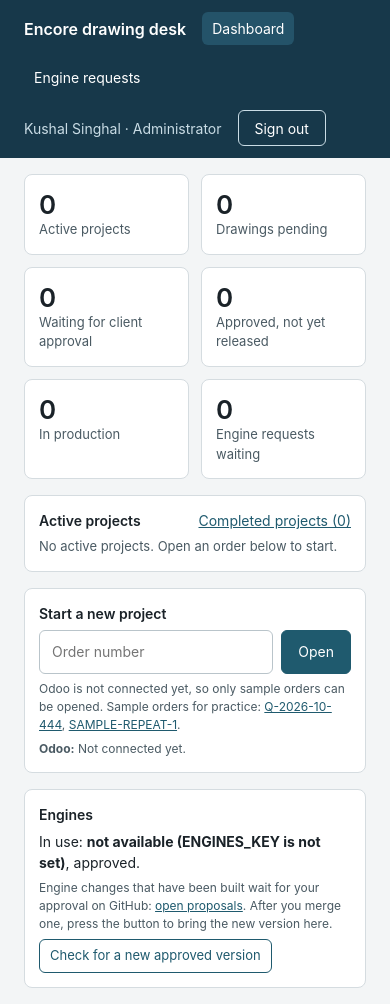
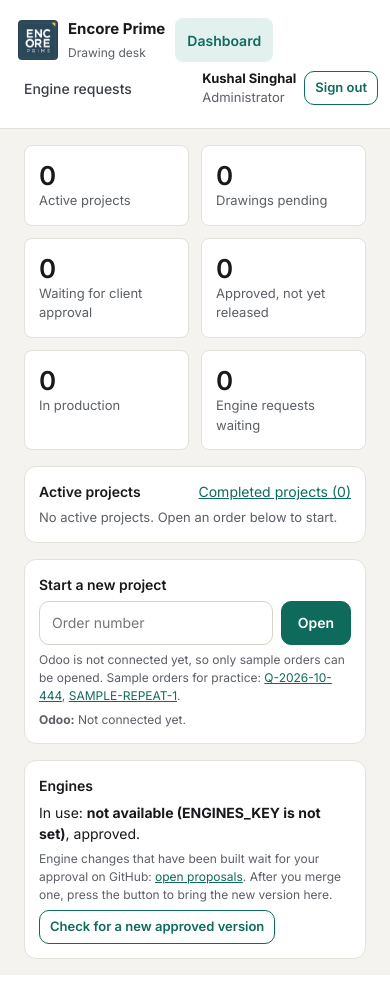
Before and after one commit to kushal881/encore-desk, a FastAPI app: page / in a window 390 px wide. After the commit the page ends 975 px from the top, so only its background shows below. Run offline with FastAPI, Linux system fonts and the light colour scheme; the visitor is signed in with stand-in values (Sample User, id 1).

Commit message:
Shared layout: side menu with Encore logo, Back at the top of each page, design colours
- Side menu (logo, Dashboard, Engine requests for administrators only, name/role, Sign out); stacks on top on a phone
- Back button moves into a page header; still hidden on the dashboard
- Colours and Inter font from docs/ui/UI_BRIEF.md; sign-in page restyled with the logo
- Dashboard 'Engine requests waiting' tile shown to administrators only (decision 7)
- tests/test_layout.py; test_auth updated for the new name/role display
No change to workflow, data or engines.

Co-Authored-By: Claude Opus 5.5 <noreply@anthropic.com>
Claude-Session: https://claude.ai/code/session_01BGvhtyzn6T2P4GbM5hv7iP

```diff
--- a/desk/app.py
+++ b/desk/app.py
@@ -5,6 +5,7 @@ from fastapi import FastAPI, Form, HTTPException, Request, Depends, UploadFile,
 from starlette.middleware.sessions import SessionMiddleware
 from fastapi.responses import HTMLResponse, RedirectResponse, FileResponse
 from fastapi.templating import Jinja2Templates
+from fastapi.staticfiles import StaticFiles
 from sqlalchemy import select
 from . import db, spec, engines, finishes, auth, changes as chg
 import datetime, secrets, io, re
@@ -23,6 +24,7 @@ if auth.ON_SERVER and not os.environ.get("SECRET_KEY"):
     raise RuntimeError("SECRET_KEY must be set on the server")
 app.add_middleware(SessionMiddleware, secret_key=os.environ.get("SECRET_KEY") or secrets.token_urlsafe(32), https_only=auth.ON_SERVER, same_site="lax", max_age=12 * 3600)
 app.include_router(auth.router)
+app.mount("/static", StaticFiles(directory=os.path.join(os.path.dirname(os.path.abspath(__file__)), "static")), name="static")   # logo; no client files here
 db.init()
 engines.start()
 with db.Session() as _s:
--- a/desk/templates/_guide.html
+++ b/desk/templates/_guide.html
@@ -4,12 +4,12 @@
   </ol>
   <div class="nextbar">
     <div style="flex:1 1 320px;min-width:0">
-      <div class="small" style="font-weight:600;color:#0F4C63;letter-spacing:.02em">WHAT TO DO NEXT</div>
+      <div class="small" style="font-weight:600;color:#1D4ED8;letter-spacing:.02em">WHAT TO DO NEXT</div>
       <div style="font-size:18px;font-weight:600">{{ g.title }}</div>
       <div class="sub">{{ g.text }}</div>
     </div>
     {% if g.post %}<form method="post" action="{{ g.post }}"><button class="primary big">{{ g.label }}</button></form>
     {% elif g.label %}<a class="btn primary big" href="{{ g.url }}">{{ g.label }}</a>{% endif %}
   </div>
-  {% if g.warn %}<div class="small" style="padding:8px 16px;background:#FBE4E2;color:#8C1D18;border-radius:0 0 8px 8px">{{ g.warn }}</div>{% endif %}
+  {% if g.warn %}<div class="small" style="padding:8px 16px;background:#FDE8E8;color:#B91C1C;border-radius:0 0 8px 8px">{{ g.warn }}</div>{% endif %}
 </div>
--- a/desk/templates/_next.html
+++ b/desk/templates/_next.html
@@ -1,5 +1,5 @@
     {% if o.stage != 'drawing' %}
-    <div class="card" id="next" style="border-color:#1F5A6E">
+    <div class="card" id="next" style="border-color:#0E6B5C">
       <div class="label">After issue: client approval and release</div>
       {% if o.stage == 'issued' %}
       <div><b>Send the issued drawings to the client for approval.</b></div>
@@ -43,7 +43,7 @@
       <div><b>This project is completed.</b></div>
       <form method="post" action="/orders/{{ o.source_ref }}/step/reopened"><button class="sm">Reopen</button></form>
       {% endif %}
-      {% for st in o.steps|reverse %}{% if loop.first %}<div class="sub small" style="border-top:1px solid #E3E8EB;padding-top:6px">History</div>{% endif %}
+      {% for st in o.steps|reverse %}{% if loop.first %}<div class="sub small" style="border-top:1px solid #EEECE6;padding-top:6px">History</div>{% endif %}
       <div class="sub small">{{ {'issued':'Issued','sent':'Sent to client','approved':'Client approved','released':'Released to production','completed':'Completed','reopened':'Reopened'}[st.kind] }} · {{ st.by }} · {{ st.at|when }}{% if st.note %}<br>{{ st.note }}{% endif %}</div>
       {% endfor %}
     </div>
--- a/desk/templates/_sets.html
+++ b/desk/templates/_sets.html
@@ -4,7 +4,7 @@
     <div class="label">{{ title }}</div>
     <div class="card">
       {% for ps in sets %}{% set l = o.lines|selectattr('id', 'equalto', ps.line_id)|first %}
-      <div class="small" {% if not loop.first %}style="border-top:1px solid #E3E8EB;padding-top:6px"{% endif %}><b>Product {{ l.no }} · {{ l.name.split('(')[0] }}</b>
+      <div class="small" {% if not loop.first %}style="border-top:1px solid #EEECE6;padding-top:6px"{% endif %}><b>Product {{ l.no }} · {{ l.name.split('(')[0] }}</b>
         {% if l.last_rev and l.last_rev.id != ps.revision_id %}<span class="tag bad">Made from an older revision. Make again.</span>{% endif %}
         {% for f in ps.files %}<div><a href="/sets/{{ ps.id }}/{{ loop.index0 }}">{{ f.title }}</a> <span class="sub">({{ f.pages }} sheet{{ '' if f.pages == 1 else 's' }})</span> · <a href="/sets/{{ ps.id }}/{{ loop.index0 }}/pdf?download=1">PDF</a></div>{% endfor %}
         <div class="sub">Job order {{ ps.details.job_order }} · deadline {{ ps.details.deadline }} · {{ ps.made_by }}, {{ ps.made_at|when }}</div>
--- a/desk/templates/base.html
+++ b/desk/templates/base.html
@@ -4,92 +4,108 @@
 <meta charset="utf-8">
 <meta name="viewport" content="width=device-width, initial-scale=1">
 <title>{% block title %}Encore drawing desk{% endblock %}</title>
+<link rel="preconnect" href="https://fonts.googleapis.com">
+<link rel="stylesheet" href="https://fonts.googleapis.com/css2?family=Inter:wght@400;500;600;700&display=swap">
 <style>
 *{box-sizing:border-box}
-body{margin:0;font-family:Inter,system-ui,-apple-system,"Segoe UI",sans-serif;color:#1A2228;background:#F3F5F6;font-size:14px;line-height:1.5}
-a{color:#1F5A6E}
-.bar{display:flex;flex-wrap:wrap;align-items:center;gap:16px;padding:12px 24px;background:#17384A;color:#fff}
-.bar .dim{color:#C9DCE5}
+body{margin:0;font-family:Inter,system-ui,-apple-system,"Segoe UI",sans-serif;color:#17191C;background:#F4F3EF;font-size:14px;line-height:1.5}
+a{color:#0E6B5C}
+.shell{display:flex;flex-wrap:wrap;min-height:100vh;align-items:stretch}
+.sidenav{flex:1 1 220px;max-width:250px;background:#fff;border-right:1px solid #E3E1DA;padding:18px 12px;display:flex;flex-direction:column;gap:4px}
+.sidenav .brand{display:flex;align-items:center;gap:10px;padding:0 6px 18px;text-decoration:none;color:#17191C}
+.sidenav .brand img{width:40px;height:40px;border-radius:4px;display:block}
+.sidenav a.item{display:flex;align-items:center;gap:8px;min-height:44px;padding:0 12px;border-radius:8px;color:#3A3E45;text-decoration:none;font-weight:500}
+.sidenav a.item:hover{background:#F4F3EF}
+.sidenav a.item.on{background:#E3F1EE;color:#0E6B5C;font-weight:600}
+.sidenav .me{margin-top:auto;padding:12px 8px 0;border-top:1px solid #EEECE6;display:flex;flex-direction:column;gap:8px;font-size:13px}
+.content{flex:999 1 560px;min-width:0;display:flex;flex-direction:column}
+.pagehead{display:flex;flex-wrap:wrap;align-items:center;gap:12px;padding:14px 24px 0}
+.pagehead:empty{display:none}
+@media (max-width:820px){.sidenav{max-width:none;flex-basis:100%;flex-direction:row;flex-wrap:wrap;align-items:center;border-right:0;border-bottom:1px solid #E3E1DA}.sidenav .brand{padding:0 6px}.sidenav .me{margin:0 0 0 auto;border:0;padding:0;flex-direction:row;align-items:center}}
+.bar{display:flex;flex-wrap:wrap;align-items:center;gap:16px;padding:12px 24px;background:#17191C;color:#fff}
+.bar .dim{color:#D6D3CA}
 .bar a{color:#fff;text-decoration:none;padding:6px 10px;border-radius:6px}
-.bar a.on,.bar a:hover{background:#245369}
+.bar a.on,.bar a:hover{background:#0A5246}
 .count{display:inline-block;min-width:20px;text-align:center;font-size:12px;font-weight:600;border-radius:10px;padding:1px 6px;background:#F2B441;color:#3A2A00;margin-left:4px}
 .cols{display:flex;flex-wrap:wrap;gap:16px;padding:16px 24px;align-items:flex-start}
 .side{flex:1 1 280px;max-width:340px;display:flex;flex-direction:column;gap:12px}
-.main{flex:999 1 420px;min-width:0;background:#fff;border:1px solid #D5DCE0;border-radius:8px}
+.main{flex:999 1 420px;min-width:0;background:#fff;border:1px solid #E3E1DA;border-radius:12px}
 .right{flex:1 1 300px;max-width:400px;display:flex;flex-direction:column;gap:12px}
 .page{padding:16px 24px;display:flex;flex-direction:column;gap:16px}
-.card{background:#fff;border:1px solid #D5DCE0;border-radius:8px;padding:14px;display:flex;flex-direction:column;gap:6px}
-.label{font-size:13px;font-weight:600;color:#4A5A63}
-.sub{font-size:13px;color:#4A5A63}
+.card{background:#fff;border:1px solid #E3E1DA;border-radius:12px;padding:14px;display:flex;flex-direction:column;gap:6px}
+.label{font-size:13px;font-weight:600;color:#5B5F66}
+.sub{font-size:13px;color:#5B5F66}
 .small{font-size:12px}
 .tag{font-size:12px;font-weight:500;border-radius:4px;padding:3px 8px;align-self:flex-start;display:inline-block}
-.tag.ask{color:#8A4B00;background:#FCEFD9}.tag.ok{color:#1B5E20;background:#E3F1E4}.tag.bad{color:#8C1D18;background:#FBE4E2}.tag.dim{color:#4A5A63;background:#E9EDEF}.tag.info{color:#0F4C63;background:#DCEEF5}
+.tag.ask{color:#9A4508;background:#FDF1E2}.tag.ok{color:#0E6B5C;background:#E3F1EE}.tag.bad{color:#B91C1C;background:#FDE8E8}.tag.dim{color:#5B5F66;background:#F1EFE9}.tag.info{color:#1D4ED8;background:#E6EDFB}
 .chat{padding:18px;display:flex;flex-direction:column;gap:14px}
 .b{max-width:560px;border-radius:8px;padding:12px 14px}
-.b.desk{align-self:flex-start;background:#EEF3F5}
-.b.me{align-self:flex-end;background:#17384A;color:#fff}
-.b.step{align-self:center;background:#fff;border:1px dashed #B9C4CA;font-size:13px;color:#4A5A63;text-align:center}
+.b.desk{align-self:flex-start;background:#F4F3EF}
+.b.me{align-self:flex-end;background:#17191C;color:#fff}
+.b.step{align-self:center;background:#fff;border:1px dashed #D6D3CA;font-size:13px;color:#5B5F66;text-align:center}
 form.q{display:flex;flex-wrap:wrap;gap:8px;margin-top:10px}
 form.row{display:flex;gap:8px;flex-wrap:wrap}
-button,input[type=text],select{font:inherit;min-height:44px;border-radius:6px}
-button{padding:0 16px;border:1px solid #1F5A6E;background:#fff;color:#1F5A6E;cursor:pointer}
-button.primary{background:#1F5A6E;color:#fff}
+button,input[type=text],select{font:inherit;min-height:44px;border-radius:10px}
+button{padding:0 16px;border:1px solid #0E6B5C;background:#fff;color:#0E6B5C;cursor:pointer;font-weight:600}
+button.primary{background:#0E6B5C;color:#fff}
 button.sm{min-height:34px;padding:0 10px;font-size:13px}
-input[type=text],select{flex:1 1 180px;min-width:0;padding:0 12px;border:1px solid #B9C4CA;background:#fff}
+input[type=text],select{flex:1 1 180px;min-width:0;padding:0 12px;border:1px solid #D6D3CA;background:#fff}
 input.sm{min-height:34px;font-size:13px}
 .card>input[type=text],.card>select,.col>input[type=text]{flex:0 0 auto}
-details>summary{cursor:pointer;color:#1F5A6E;font-size:13px}
+details>summary{cursor:pointer;color:#0E6B5C;font-size:13px}
 .sr{position:absolute;left:-9999px}
-.pin{position:absolute;transform:translate(-50%,-50%);min-width:26px;height:26px;padding:0 6px;border-radius:13px;background:#C62828;color:#fff;font-weight:700;font-size:13px;line-height:22px;text-align:center;border:2px solid #fff;box-shadow:0 1px 4px rgba(0,0,0,.45);text-decoration:none;z-index:2}
-.pin.new{background:#1F5A6E}
+.pin{position:absolute;transform:translate(-50%,-50%);min-width:26px;height:26px;padding:0 6px;border-radius:13px;background:#D97706;color:#fff;font-weight:700;font-size:13px;line-height:22px;text-align:center;border:2px solid #fff;box-shadow:0 1px 4px rgba(0,0,0,.45);text-decoration:none;z-index:2}
+.pin.new{background:#0E6B5C}
 .zoomer{display:inline-flex;align-items:center;gap:6px}
 .zoomer button{min-height:34px;min-width:38px;padding:0 10px;font-size:18px;line-height:1}
 a.tile{display:block;color:inherit;text-decoration:none}
-a.tile:hover,a.tile.on{border-color:#1F5A6E;box-shadow:0 0 0 1px #1F5A6E}
+a.tile:hover,a.tile.on{border-color:#0E6B5C;box-shadow:0 0 0 1px #0E6B5C}
 .steps{display:flex;flex-wrap:wrap;gap:6px}
-.steps span{font-size:12px;padding:4px 10px;border-radius:12px;background:#E9EDEF;color:#4A5A63}
-.steps span.done{background:#E3F1E4;color:#1B5E20}.steps span.now{background:#17384A;color:#fff;font-weight:600}
-.guide{background:#fff;border:1px solid #1F5A6E;border-radius:8px;margin:16px 24px 0}
-.stepper{list-style:none;display:flex;flex-wrap:wrap;gap:4px 18px;margin:0;padding:12px 16px;border-bottom:1px solid #E3E8EB}
-.stepper li{display:flex;align-items:center;gap:8px;font-size:13px;color:#6B7A83}
-.stepper .dot{width:24px;height:24px;border-radius:12px;background:#E9EDEF;display:inline-flex;align-items:center;justify-content:center;font-size:12px;font-weight:600;color:#4A5A63}
-.stepper li.done{color:#1B5E20}.stepper li.done .dot{background:#E3F1E4;color:#1B5E20}
-.stepper li.now{color:#17384A;font-weight:600}.stepper li.now .dot{background:#17384A;color:#fff}
-.nextbar{display:flex;flex-wrap:wrap;gap:12px 20px;align-items:center;padding:14px 16px;background:#F1F8FB;border-radius:0 0 8px 8px}
+.steps span{font-size:12px;padding:4px 10px;border-radius:12px;background:#F1EFE9;color:#5B5F66}
+.steps span.done{background:#E3F1EE;color:#0E6B5C}.steps span.now{background:#17191C;color:#fff;font-weight:600}
+.guide{background:#fff;border:1px solid #0E6B5C;border-radius:8px;margin:16px 24px 0}
+.stepper{list-style:none;display:flex;flex-wrap:wrap;gap:4px 18px;margin:0;padding:12px 16px;border-bottom:1px solid #EEECE6}
+.stepper li{display:flex;align-items:center;gap:8px;font-size:13px;color:#5B5F66}
+.stepper .dot{width:24px;height:24px;border-radius:12px;background:#F1EFE9;display:inline-flex;align-items:center;justify-content:center;font-size:12px;font-weight:600;color:#5B5F66}
+.stepper li.done{color:#0E6B5C}.stepper li.done .dot{background:#E3F1EE;color:#0E6B5C}
+.stepper li.now{color:#17191C;font-weight:600}.stepper li.now .dot{background:#17191C;color:#fff}
+.nextbar{display:flex;flex-wrap:wrap;gap:12px 20px;align-items:center;padding:14px 16px;background:#F4FAF8;border-radius:0 0 8px 8px}
 button.big,a.btn.big{min-height:48px;padding:0 22px;font-size:15px;font-weight:600}
-a.btn{display:inline-flex;align-items:center;justify-content:center;border:1px solid #1F5A6E;border-radius:6px;text-decoration:none;color:#1F5A6E;background:#fff}
-a.btn.primary{background:#1F5A6E;color:#fff}
-.subnav{display:flex;flex-wrap:wrap;align-items:center;gap:8px;padding:10px 24px;background:#fff;border-bottom:1px solid #D5DCE0}
-.subnav a.tab{padding:6px 12px;border-radius:6px;text-decoration:none;color:#1F5A6E;border:1px solid transparent}
-.subnav a.tab.on{background:#17384A;color:#fff}.subnav a.tab:hover{border-color:#1F5A6E}
+a.btn{display:inline-flex;align-items:center;justify-content:center;border:1px solid #0E6B5C;border-radius:6px;text-decoration:none;color:#0E6B5C;background:#fff}
+a.btn.primary{background:#0E6B5C;color:#fff}
+.subnav{display:flex;flex-wrap:wrap;align-items:center;gap:8px;padding:10px 24px;background:#fff;border-bottom:1px solid #E3E1DA}
+.subnav a.tab{padding:6px 12px;border-radius:6px;text-decoration:none;color:#0E6B5C;border:1px solid transparent}
+.subnav a.tab.on{background:#17191C;color:#fff}.subnav a.tab:hover{border-color:#0E6B5C}
 :target{scroll-margin-top:16px;outline:3px solid #F2B441;outline-offset:3px;border-radius:8px}
-button.danger{border-color:#8C1D18;color:#8C1D18}
+button.danger{border-color:#B91C1C;color:#B91C1C}
 dialog{border:0;border-radius:10px;padding:0;max-width:440px;width:calc(100% - 32px);box-shadow:0 10px 40px rgba(0,0,0,.35)}
 dialog::backdrop{background:rgba(15,30,40,.55)}
 .grid{display:grid;grid-template-columns:repeat(auto-fill,minmax(280px,1fr));gap:12px}
 .tiles{display:flex;flex-wrap:wrap;gap:12px}
-.tile{flex:1 1 150px;background:#fff;border:1px solid #D5DCE0;border-radius:8px;padding:14px}
+.tile{flex:1 1 150px;background:#fff;border:1px solid #E3E1DA;border-radius:8px;padding:14px}
 .tile .n{font-size:26px;font-weight:600;line-height:1.2}
 table{width:100%;border-collapse:collapse}
-th{font-size:12px;font-weight:600;color:#4A5A63;text-align:left;padding:8px 12px;border-bottom:1px solid #D5DCE0;white-space:nowrap}
-td{padding:10px 12px;border-bottom:1px solid #E9EDEF;vertical-align:top}
+th{font-size:12px;font-weight:600;color:#5B5F66;text-align:left;padding:8px 12px;border-bottom:1px solid #E3E1DA;white-space:nowrap}
+td{padding:10px 12px;border-bottom:1px solid #F1EFE9;vertical-align:top}
 .scroll{overflow-x:auto}
-.thumb{width:64px;height:64px;object-fit:cover;border-radius:6px;border:1px solid #D5DCE0;flex:none}
-.nophoto{width:64px;height:64px;border-radius:6px;border:1px dashed #B9C4CA;flex:none;display:flex;align-items:center;justify-content:center;font-size:11px;color:#6B7A83;text-align:center;line-height:1.2}
+.thumb{width:64px;height:64px;object-fit:cover;border-radius:6px;border:1px solid #E3E1DA;flex:none}
+.nophoto{width:64px;height:64px;border-radius:6px;border:1px dashed #D6D3CA;flex:none;display:flex;align-items:center;justify-content:center;font-size:11px;color:#5B5F66;text-align:center;line-height:1.2}
 </style>
 </head>
 <body>
-<div class="bar">
-  {% if not hide_back %}<button type="button" onclick="if(history.length>1){history.back()}else{location.href='/'}" style="min-height:36px;background:transparent;color:#fff;border-color:#C9DCE5" aria-label="Back to the previous page">&larr; Back</button>{% endif %}
-  <div style="font-size:16px;font-weight:600">Encore drawing desk</div>
-  <a href="/" class="{{ 'on' if nav == 'dash' }}">Dashboard</a>
-  <a href="/engine-requests" class="{{ 'on' if nav == 'eng' }}">Engine requests{% if requests_waiting %}<span class="count">{{ requests_waiting }}</span>{% endif %}</a>
-  {% block crumb %}{% endblock %}
-  <div style="flex-grow:1"></div>
-  <div class="dim">{{ user }} · {{ role }}</div>
-  <form method="post" action="/logout"><button style="min-height:36px;background:transparent;color:#fff;border-color:#C9DCE5">Sign out</button></form>
+<div class="shell">
+<nav class="sidenav" aria-label="Main">
+  <a class="brand" href="/"><img src="/static/encore-logo.png" alt="Encore Prime logo"><span><b style="display:block;font-size:15px">Encore Prime</b><span class="sub small">Drawing desk</span></span></a>
+  <a href="/" class="item {{ 'on' if nav == 'dash' }}">Dashboard</a>
+  {% if is_admin %}<a href="/engine-requests" class="item {{ 'on' if nav == 'eng' }}">Engine requests{% if requests_waiting %}<span class="count" style="margin-left:auto">{{ requests_waiting }}</span>{% endif %}</a>{% endif %}
+  <div class="me"><div><b>{{ user }}</b><div class="sub">{{ role }}</div></div>
+    <form method="post" action="/logout"><button class="sm">Sign out</button></form></div>
+</nav>
+<div class="content">
+<div class="pagehead">{% if not hide_back %}<button type="button" class="sm" onclick="if(history.length>1){history.back()}else{location.href='/'}" aria-label="Back to the previous page">&larr; Back</button>{% endif %}{% block crumb %}{% endblock %}</div>
+{% block body %}{% endblock %}
 </div>
-{% block body %}{% endblock %}
+</div>
 <dialog id="ask" aria-labelledby="askt">
   <div style="padding:20px 20px 8px"><div id="askt" style="font-size:17px;font-weight:600">Please confirm</div><div id="askm" style="margin-top:8px;white-space:pre-line"></div></div>
   <div style="display:flex;gap:10px;justify-content:flex-end;padding:12px 20px 20px"><button type="button" id="askno">Cancel</button><button type="button" class="primary" id="askyes">Yes, go ahead</button></div>
--- a/desk/templates/dashboard.html
+++ b/desk/templates/dashboard.html
@@ -6,7 +6,7 @@
     {% for k, n, t in (('active', count.active, 'Active projects'), ('pending', count.pending, 'Drawings pending'), ('with_client', count.with_client, 'Waiting for client approval'), ('approved', count.approved, 'Approved, not yet released'), ('production', count.production, 'In production')) %}
     <a class="tile {{ 'on' if focus == k }}" href="/?focus={{ k }}#drawings" aria-label="{{ n }} {{ t }}. Show the drawings."><div class="n">{{ n }}</div><div class="sub">{{ t }}</div></a>
     {% endfor %}
-    <a class="tile" href="/engine-requests"><div class="n">{{ requests_waiting }}</div><div class="sub">Engine requests waiting</div></a>
+    {% if is_admin %}<a class="tile" href="/engine-requests"><div class="n">{{ requests_waiting }}</div><div class="sub">Engine requests waiting</div></a>{% endif %}
   </div>
   {% if focus %}
   <div class="card" id="drawings">
@@ -18,7 +18,7 @@
     <div class="grid">
       {% for d in items %}
       <a href="{{ d.url }}" class="card" style="color:inherit;text-decoration:none;gap:8px">
-        {% if d.thumb %}<img src="{{ d.thumb }}" alt="" style="width:100%;display:block;border:1px solid #B9C4CA;border-radius:4px">
+        {% if d.thumb %}<img src="{{ d.thumb }}" alt="" style="width:100%;display:block;border:1px solid #D6D3CA;border-radius:4px">
         {% else %}<div class="nophoto" style="width:100%;height:120px">{{ d.state }}</div>{% endif %}
         <div style="display:flex;gap:10px;align-items:center">
           {% if d.photo %}<img class="thumb" src="/photos/{{ d.photo }}" alt="" style="width:44px;height:44px">{% endif %}
--- a/desk/templates/engine_requests.html
+++ b/desk/templates/engine_requests.html
@@ -32,7 +32,7 @@
           </form>
           {% elif r.status == 'approved' %}
           <div class="sub small">To build it, give this sentence to a Claude chat:</div>
-          <div class="small" style="background:#F3F5F6;border-radius:6px;padding:8px;user-select:all">Engine: {{ r.text }}{% if r.product %} (product: {{ r.product }}){% endif %}</div>
+          <div class="small" style="background:#F4F3EF;border-radius:6px;padding:8px;user-select:all">Engine: {{ r.text }}{% if r.product %} (product: {{ r.product }}){% endif %}</div>
           {% if is_admin %}<form method="post" action="/engine-requests/{{ r.id }}/built" style="margin-top:6px"><button class="sm">Mark as built</button></form>{% endif %}
           {% endif %}
           {% if r.note %}<div class="sub small">{{ r.note }}</div>{% endif %}
--- a/desk/templates/project.html
+++ b/desk/templates/project.html
@@ -18,7 +18,7 @@
     <div class="card">
       <div style="font-weight:600">Everything that is waiting</div>
       {% for text, act, url in todo %}
-      <div style="display:flex;gap:10px;align-items:center;{% if not loop.first %}border-top:1px solid #E9EDEF;padding-top:8px{% endif %}"><div style="flex-grow:1">{{ text }}</div><a href="{{ url }}">{{ act }}</a></div>
+      <div style="display:flex;gap:10px;align-items:center;{% if not loop.first %}border-top:1px solid #F1EFE9;padding-top:8px{% endif %}"><div style="flex-grow:1">{{ text }}</div><a href="{{ url }}">{{ act }}</a></div>
       {% else %}<div class="sub">Nothing else is waiting on the drawings.</div>{% endfor %}
     </div>
     <div class="label">Products and drawings</div>
@@ -37,7 +37,7 @@
           {% if l.remake %}<span class="tag info">Remake</span>{% endif %}
           {% if l.marks %}<span class="tag dim">{{ l.marks|length }} marker{{ '' if l.marks|length == 1 else 's' }}</span>{% endif %}</div>
         {% if l.drawing and l.drawing.status == 'preview' %}
-        <a href="/orders/{{ o.source_ref }}/view/{{ l.no }}"><img src="{% if l.issued_current %}/revisions/{{ l.last_rev.id }}/png{% else %}/drawings/{{ l.drawing.id }}/png?v={{ l.drawing.made_at.timestamp()|int }}{% endif %}" alt="Drawing for product {{ l.no }}. Opens full size." style="width:100%;display:block;border:1px solid #B9C4CA;border-radius:4px"></a>
+        <a href="/orders/{{ o.source_ref }}/view/{{ l.no }}"><img src="{% if l.issued_current %}/revisions/{{ l.last_rev.id }}/png{% else %}/drawings/{{ l.drawing.id }}/png?v={{ l.drawing.made_at.timestamp()|int }}{% endif %}" alt="Drawing for product {{ l.no }}. Opens full size." style="width:100%;display:block;border:1px solid #D6D3CA;border-radius:4px"></a>
         <div class="small"><a href="/orders/{{ o.source_ref }}/view/{{ l.no }}"><b>View, mark and ask for a change</b></a>{% if l.last_rev %} · {{ l.last_rev.number }} Rev {{ l.last_rev.rev }} · <a href="/revisions/{{ l.last_rev.id }}/pdf?download=1">PDF</a>{% endif %}</div>
         {% elif l.drawing %}<div class="sub small">{{ l.drawing.error }}</div>
         {% else %}<div class="nophoto" style="width:100%;height:110px">No drawing yet</div>{% endif %}
--- a/desk/templates/set.html
+++ b/desk/templates/set.html
@@ -5,14 +5,14 @@
 {% include "_ordernav.html" %}
 <div class="cols">
   <div class="main" style="flex:999 1 600px">
-    <div style="padding:12px 18px;border-bottom:1px solid #E3E8EB;display:flex;flex-wrap:wrap;gap:12px;align-items:center">
+    <div style="padding:12px 18px;border-bottom:1px solid #EEECE6;display:flex;flex-wrap:wrap;gap:12px;align-items:center">
       <div style="font-weight:600;flex-grow:1">{{ kind }} drawings · Product {{ line.no }} · {{ line.name.split('(')[0] }} · {{ f.title }}</div>
       <span class="zoomer" role="group" aria-label="Zoom"><button class="sm" id="zout" type="button" aria-label="Zoom out">&minus;</button><span id="zval" class="small" style="min-width:44px;text-align:center" aria-live="polite">100%</span><button class="sm" id="zin" type="button" aria-label="Zoom in">+</button></span>
       <a href="/sets/{{ ps.id }}/{{ i }}/pdf" target="_blank" rel="noopener">Open PDF to print</a>
       <a href="/sets/{{ ps.id }}/{{ i }}/pdf?download=1">Download PDF</a>
       <a href="/orders/{{ o.source_ref }}">Back to the order</a>
     </div>
-    <div style="overflow:auto;max-height:calc(100vh - 150px);background:#E9EDEF">
+    <div style="overflow:auto;max-height:calc(100vh - 150px);background:#F1EFE9">
       <div id="wrap" style="width:100%;display:flex;flex-direction:column;gap:10px">
       {% for n in range(f.pages) %}<img src="/sets/{{ ps.id }}/{{ i }}/page/{{ n }}?v={{ ps.made_at.timestamp()|int }}" alt="{{ f.title }}, sheet {{ n + 1 }} of {{ f.pages }}" style="display:block;width:100%;background:#fff">{% endfor %}
       </div>
@@ -22,7 +22,7 @@
     <div class="card">
       <div style="font-weight:600">In this set</div>
       {% for x in ps.files %}<div class="small"><a href="/sets/{{ ps.id }}/{{ loop.index0 }}">{{ x.title }}</a> <span class="sub">({{ x.pages }} sheet{{ '' if x.pages == 1 else 's' }})</span>{% if loop.index0 == i %} <span class="tag info">shown</span>{% endif %}</div>{% endfor %}
-      <div class="sub small" style="border-top:1px solid #E3E8EB;padding-top:6px">Made from {{ rev.number }} Rev {{ rev.rev }} · engines {{ ps.engine_version }}<br>Job order {{ ps.details.job_order }} · date {{ ps.details.job_order_date }} · deadline {{ ps.details.deadline }}<br>{{ ps.made_by }}, {{ ps.made_at|when }}</div>
+      <div class="sub small" style="border-top:1px solid #EEECE6;padding-top:6px">Made from {{ rev.number }} Rev {{ rev.rev }} · engines {{ ps.engine_version }}<br>Job order {{ ps.details.job_order }} · date {{ ps.details.job_order_date }} · deadline {{ ps.details.deadline }}<br>{{ ps.made_by }}, {{ ps.made_at|when }}</div>
     </div>
   </div>
 </div>
```
Also changed, not shown: desk/auth.py (+5 -5 lines), desk/templates/order.html (+6 -6 lines), desk/templates/view.html (+6 -6 lines), tests/test_auth.py (+2 -1 lines), tests/test_layout.py (added, +38 -0 lines), desk/static/encore-logo.png (added).
